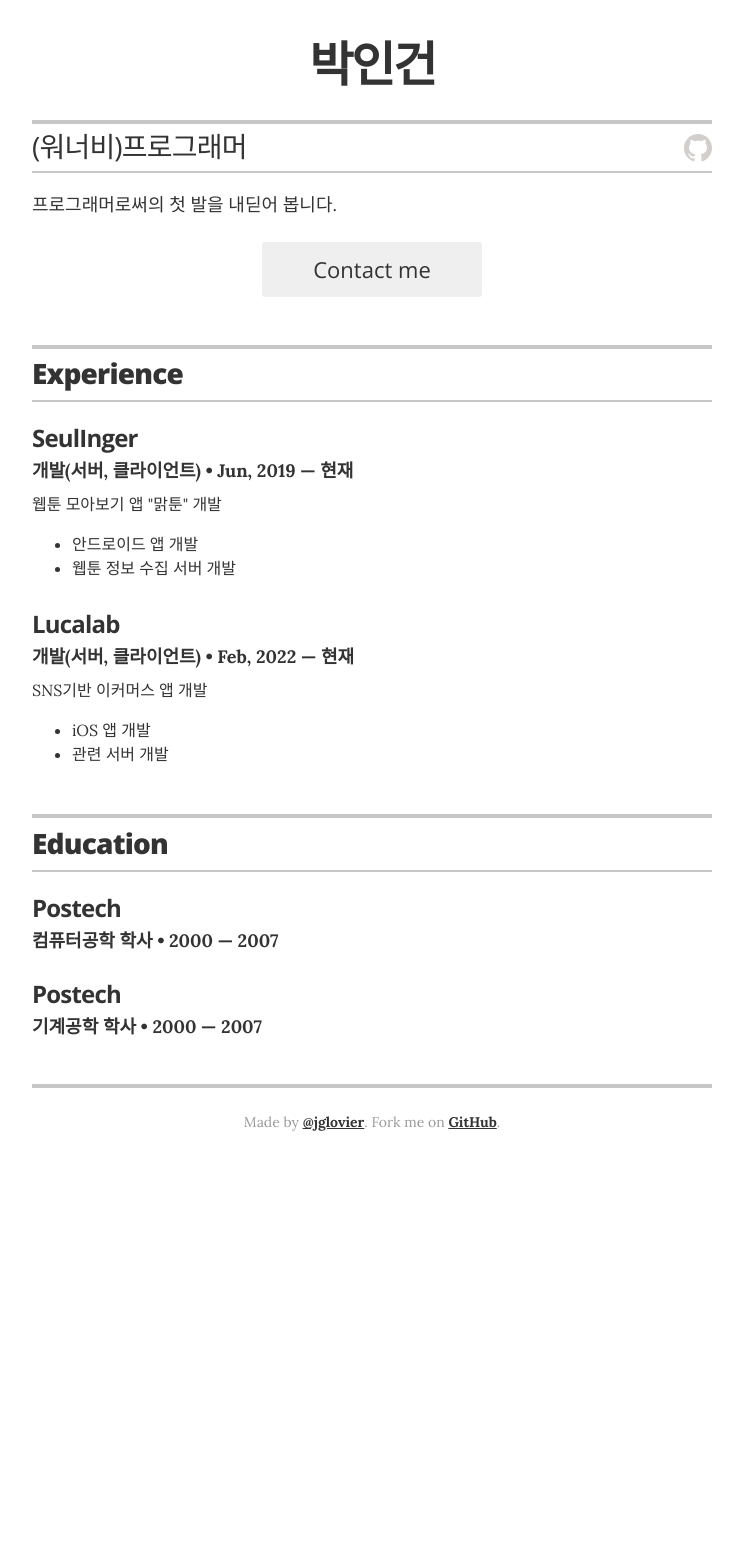
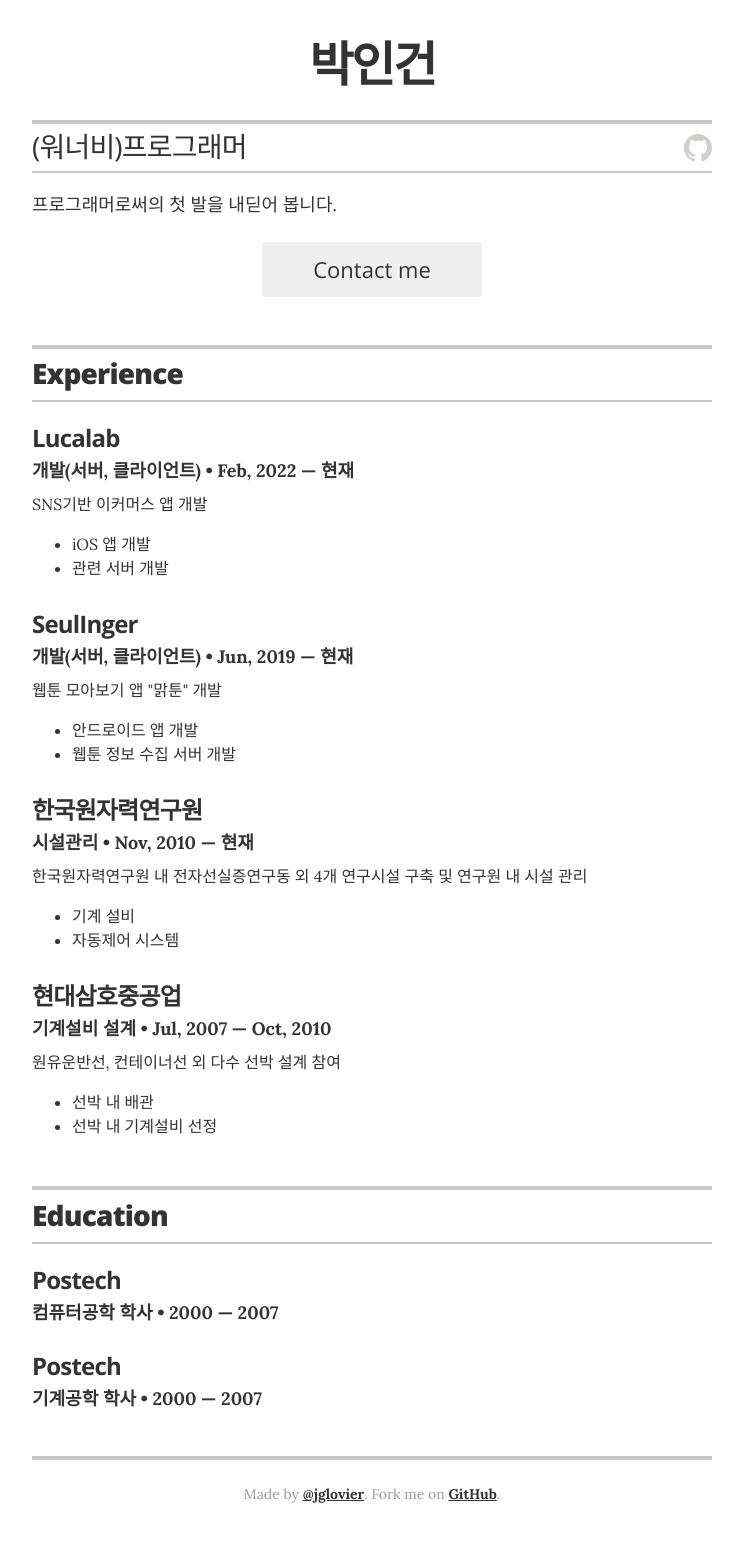
Before and after one commit to agilinger/agilinger.github.io, a Jekyll site: the page built from index.html, in a window 1280 px wide. Shown: the whole page, without its empty margins (268-1011 px from the left). Built offline with Jekyll 4.4.1, drawn with Linux system fonts in a browser that asks for light colours; before the commit the page ends 1181 px from its top, so only the background shows below that.

Commit message:
Update experience.yml

```diff
--- a/_data/experience.yml
+++ b/_data/experience.yml
@@ -1,12 +1,24 @@
 # Jobs
+# Lucalab
+- company: Lucalab
+  position: 개발(서버, 클라이언트)
+  duration:  Feb, 2022 &mdash; 현재
+  summary: SNS기반 이커머스 앱 개발<ul class="resume-item-list"><li>iOS 앱 개발</li><li>관련 서버 개발</li></ul>
+
 # SeulInger
 - company: SeulInger
   position: 개발(서버, 클라이언트)
   duration:  Jun, 2019 &mdash; 현재
   summary: 웹툰 모아보기 앱 "맑툰" 개발<ul class="resume-item-list"><li>안드로이드 앱 개발</li><li>웹툰 정보 수집 서버 개발</li></ul>
 
-# Lucalab
-- company: Lucalab
-  position: 개발(서버, 클라이언트)
-  duration:  Feb, 2022 &mdash; 현재
-  summary: SNS기반 이커머스 앱 개발<ul class="resume-item-list"><li>iOS 앱 개발</li><li>관련 서버 개발</li></ul>
+# KAERI
+- company: 한국원자력연구원
+  position: 시설관리
+  duration:  Nov, 2010 &mdash; 현재
+  summary: 한국원자력연구원 내 전자선실증연구동 외 4개 연구시설 구축 및 연구원 내 시설 관리<ul class="resume-item-list"><li>기계 설비</li><li>자동제어 시스템</li></ul>
+
+# HSHI
+- company: 현대삼호중공업
+  position: 기계설비 설계
+  duration:  Jul, 2007 &mdash; Oct, 2010
+  summary: 원유운반선, 컨테이너선 외 다수 선박 설계 참여<ul class="resume-item-list"><li>선박 내 배관</li><li>선박 내 기계설비 선정</li></ul>
```
